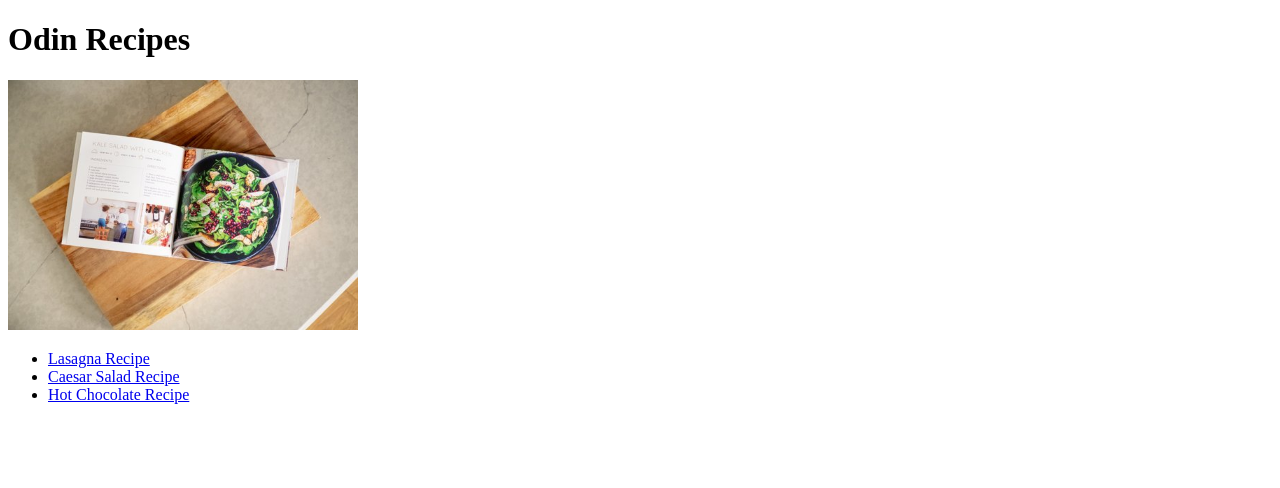
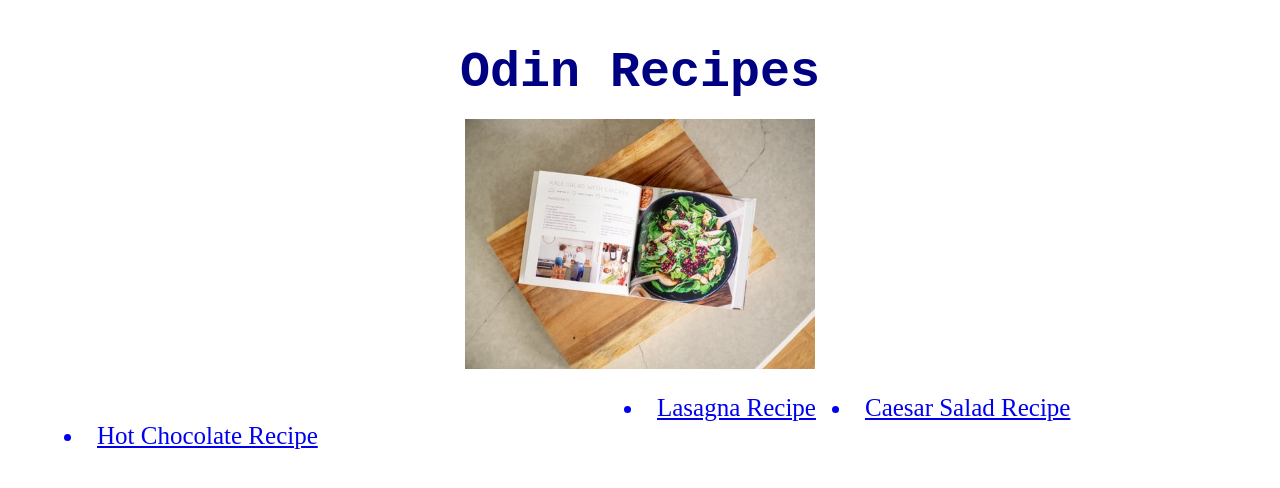
Before and after one commit to cjoverpng/odin-recipes, a plain HTML site: page index.html in a window 1280 px wide. Drawn offline with Linux system fonts and the light colour scheme.

Commit message:
Added style to the website. Revise display:inline for lists and how it affects bullets viewing

```diff
--- a/index.html
+++ b/index.html
@@ -1,16 +1,19 @@
 <!DOCTYPE html>
 <html lang="en">
     <head>
+        <link rel="stylesheet" href="styles.css">
         <meta charset="utf-8">
         <title>Odin Recipes</title>
     </head>
     <body>
         <h1>Odin Recipes</h1>
-        <img src="images/recipebook.jpg" alt="A recipe book" height="250" width="350">
-        <ul>
-            <li><a href="recipes/lasagna.html">Lasagna Recipe</a></li>
-            <li><a href="recipes/caesarsalad.html">Caesar Salad Recipe</a></li>
-            <li><a href="recipes/hotchocolate.html">Hot Chocolate Recipe</a></li>
-        </ul>
+        <img id="Book" src="images/recipebook.jpg" alt="A recipe book" height="250" width="350">
+        <div class="RecipeList">
+            <ul>
+                <li id="Lasagna"><a href="recipes/lasagna.html"><span>Lasagna Recipe</span></a></li>
+                <li id="Salad"><a href="recipes/caesarsalad.html"><span>Caesar Salad Recipe</span></a></li>
+                <li id="Chocolate"><a href="recipes/hotchocolate.html"><span>Hot Chocolate Recipe</span></a></li>
+            </ul>
+        </div>
     </body>
 </html>
--- /dev/null
+++ b/styles.css
@@ -0,0 +1,41 @@
+/*styles.css*/
+
+h1{
+    font-size: 50px;
+    padding: 10px;
+    margin-bottom: 8px;
+    font-family:'Courier New', Courier, monospace;
+    color: rgb(0, 0, 131);
+    text-align: center;
+}
+
+#Book{
+    display: block;
+    margin: auto;
+    margin-bottom:8px;
+}
+
+.RecipeList ul {
+    color:#FFF;
+    font-weight:normal;
+    font-size:25px;
+}
+
+.RecipeList li{
+    float:left;
+    list-style:none;
+    margin:0;
+    padding:0;
+
+}
+
+.RecipeList li span {
+    display:list-item;
+    list-style-type: disc;
+    list-style-position: inside;
+    padding-left:16px;
+}
+
+#Lasagna {
+   margin-left: 560px;
+}
```
